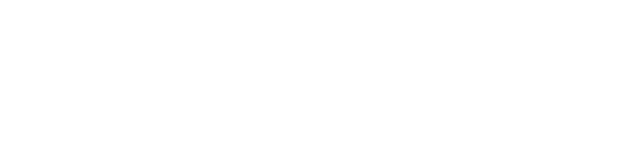
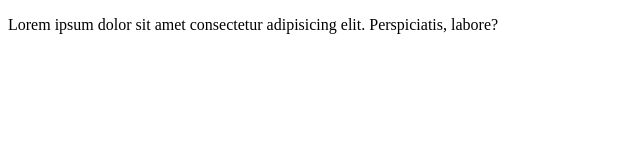
Before and after one commit to Dmitry2112/git-cours, a plain HTML site: page dima.html in a window 1280 px wide. Shown: the whole page, without its empty margins (0-640 px from the left). Drawn offline with Linux system fonts and the light colour scheme.

Commit message:
added text in test branch

```diff
--- a/dima.html
+++ b/dima.html
@@ -7,6 +7,6 @@
     <title>Document</title>
 </head>
 <body>
-
+    <p>Lorem ipsum dolor sit amet consectetur adipisicing elit. Perspiciatis, labore?</p>
 </body>
 </html>
```
